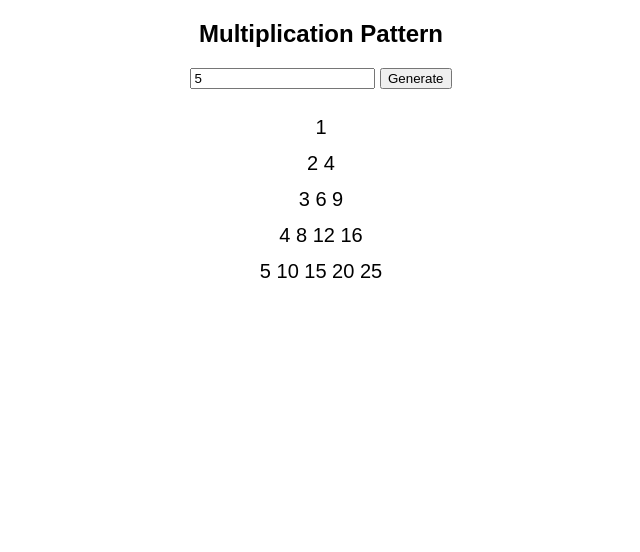
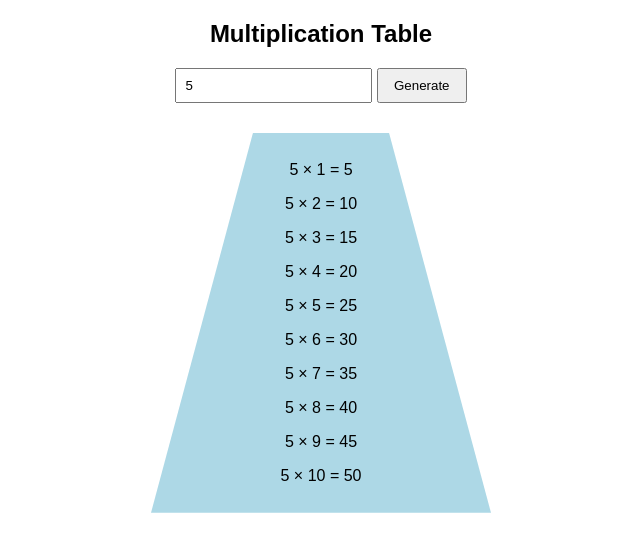
Before and after one commit to Srujan-S-ops/FSD_Projects, a plain HTML site: page Cut_Conical_Shape.html in a window 1280 px wide. Both pictures are taken after typing "5" into the empty fields and a click on the button "Generate". Shown: the whole page, without its empty margins (319-959 px from the left). Drawn offline with Linux system fonts and the light colour scheme.

Commit message:
Updated Cut Conical Shape Multiplication Table

```diff
--- a/Cut_Conical_Shape.html
+++ b/Cut_Conical_Shape.html
@@ -1,7 +1,7 @@
 <!DOCTYPE html>
 <html>
 <head>
-    <title>Multiplication Pattern</title>
+    <title>Multiplication Table</title>
 
     <style>
         body {
@@ -9,41 +9,60 @@
             font-family: Arial;
         }
 
-        #output {
-            margin-top: 20px;
-            font-size: 20px;
-            line-height: 1.8;
+        input {
+            padding: 8px;
+        }
+
+        button {
+            padding: 8px 15px;
+        }
+
+        #result {
+            width: 300px;
+            margin: 30px auto;
+            padding: 20px;
+            background: lightblue;
+
+            /* Conical shape */
+            clip-path: polygon(
+                30% 0%,
+                70% 0%,
+                100% 100%,
+                0% 100%
+            );
+        }
+
+        .line {
+            padding: 8px;
         }
     </style>
 </head>
 
 <body>
 
-    <h2>Multiplication Pattern</h2>
+    <h2>Multiplication Table</h2>
 
     <input type="number" id="num" placeholder="Enter number">
 
-    <button onclick="showPattern()">Generate</button>
+    <button onclick="generateTable()">Generate</button>
 
-    <div id="output"></div>
+    <div id="result"></div>
 
     <script>
 
-        function showPattern() {
+        function generateTable() {
 
-            let n = Number(document.getElementById("num").value);
+            let num = Number(document.getElementById("num").value);
             let output = "";
 
-            for (let i = 1; i <= n; i++) {
+            for (let i = 1; i <= 10; i++) {
 
-                for (let j = 1; j <= i; j++) {
-                    output += (i * j) + " ";
-                }
-
-                output += "<br>";
+                output += "<div class='line'>" +
+                          num + " × " + i + " = " + (num * i) +
+                          "</div>";
             }
 
-            document.getElementById("output").innerHTML = output;
+            document.getElementById("result").innerHTML = output;
         }
 
     </script>
```
